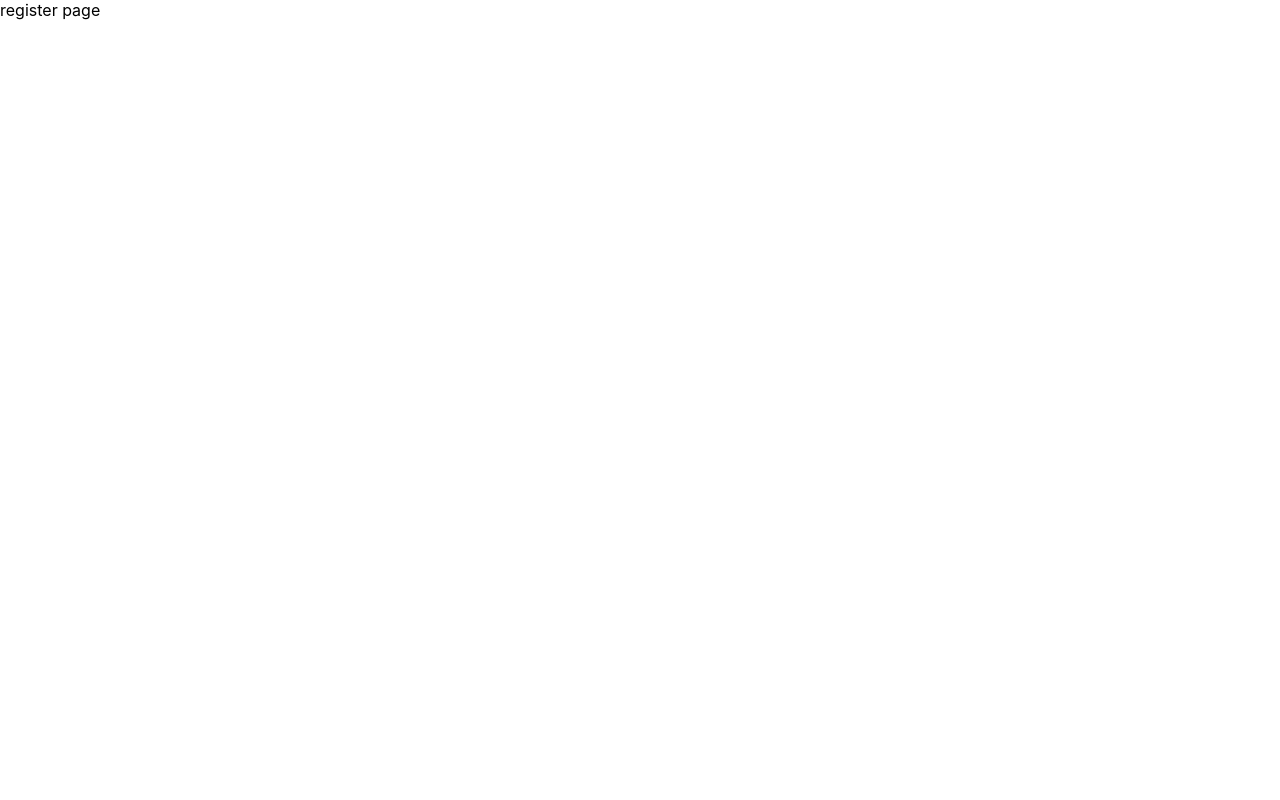
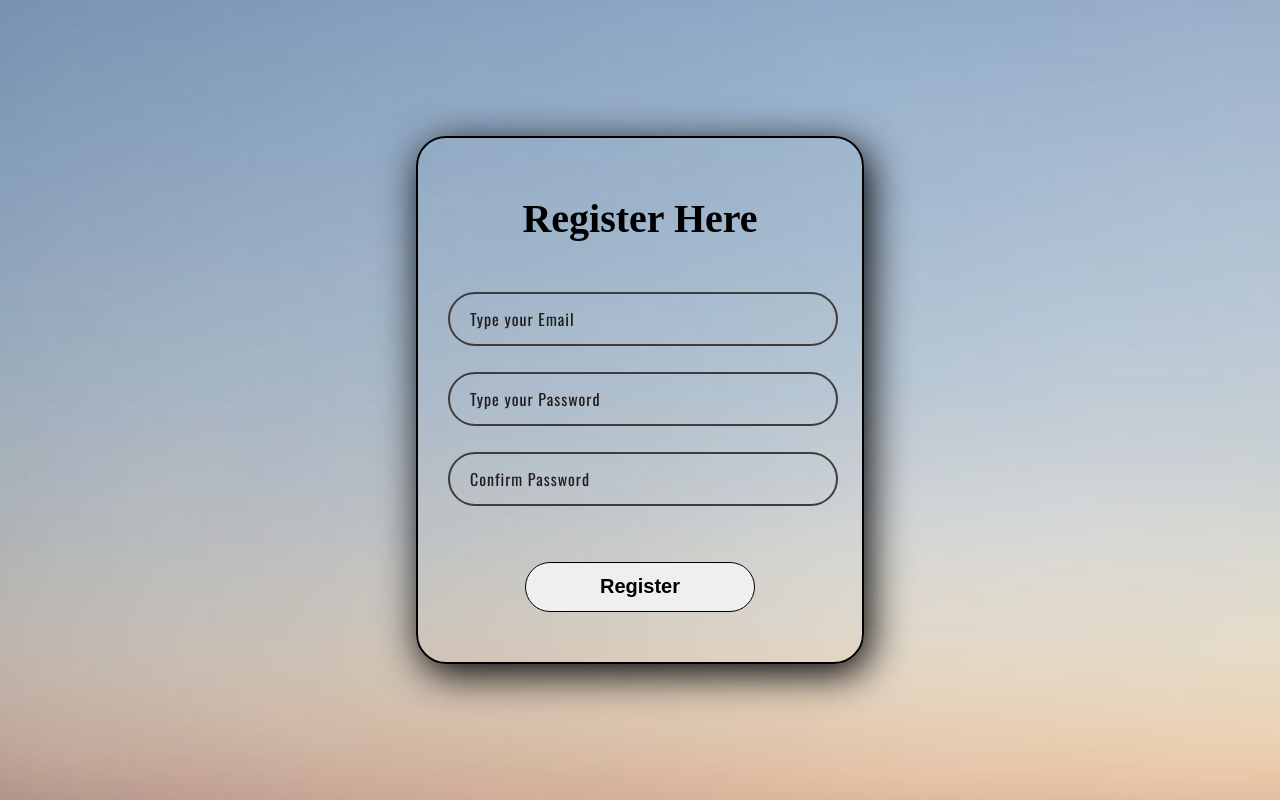
Before and after one commit to NagendraVarma1/lmt-project, a React (Create React App) app: page /register in a window 1280 px wide. Built offline with nearby package versions, Linux system fonts and the light colour scheme.

Commit message:
Register page added and small changes in login page

```diff
--- a/src/App.js
+++ b/src/App.js
@@ -1,6 +1,7 @@
 import { createBrowserRouter, RouterProvider } from "react-router-dom";
 import RootLayout from "./Components/RootLayout/RootLayout";
 import Register from "./Components/Register/Register";
+import Home from "./Components/Home/Home";
 
 const { default: Login } = require("./Components/Login/Login")
 
@@ -11,7 +12,8 @@ const App = () => {
       element: <RootLayout />,
       children: [
         {path: '/', element: <Login />},
-        {path: '/register', element: <Register />}
+        {path: '/register', element: <Register />},
+        {path: '/home', element: <Home />}
       ]
     }
   ])
--- /dev/null
+++ b/src/Components/Home/Home.js
@@ -0,0 +1,7 @@
+const Home = () => {
+    return (
+        <div>This is the Home page</div>
+    )
+}
+
+export default Home;
--- a/src/Components/Login/Login.js
+++ b/src/Components/Login/Login.js
@@ -1,34 +1,37 @@
-import { useState } from 'react';
-import classes from './Login.module.css'
-import { useNavigate } from 'react-router-dom';
+import { useState } from "react";
+import classes from "./Login.module.css";
+import { useNavigate } from "react-router-dom";
 import { IoEye } from "react-icons/io5";
 
 const Login = () => {
-  const [email, setEmail] = useState('');
-  const [password, setPassword] = useState('');
-  const [showPassword, setShowPassword] = useState(false)
+  const [email, setEmail] = useState("");
+  const [password, setPassword] = useState("");
+  const [showPassword, setShowPassword] = useState(false);
+  const [error, setError] = useState("");
 
-  const navigate = useNavigate()
-
-  const validateEmail = (email) => {
-    const characters = /\S+@\S+\.\S+/;
-    return characters.test(email)
-  }
+  const navigate = useNavigate();
 
   const showPasswordHandler = () => {
     setShowPassword((prevState) => {
-      return !prevState
-    })
-  }
+      return !prevState;
+    });
+  };
 
   const formHandler = (event) => {
     event.preventDefault();
 
-    if(validateEmail(email)){
-      navigate('/register')
+    if (password.length < 6) {
+      setError("Password must contain atleast 6 characters");
+      setPassword("");
     }
-  }
-  console.log(email)
+    else {
+      setEmail("");
+      setPassword("");
+
+      navigate("/register");
+    }
+  };
+  console.log(email);
   return (
     <div className={classes.mainDiv}>
       <div className={classes.wrapper}>
@@ -47,7 +50,7 @@ const Login = () => {
           </div>
           <div className={classes.inputBox}>
             <input
-              type={showPassword ? 'text' : 'password'}
+              type={showPassword ? "text" : "password"}
               name="password"
               id="password"
               placeholder="Type your Password"
@@ -55,10 +58,11 @@ const Login = () => {
               onChange={(e) => setPassword(e.target.value)}
               required
             />
-            <IoEye className={classes.icon} onClick={showPasswordHandler}/>
+            <IoEye className={classes.icon} onClick={showPasswordHandler} />
+            {error && <p>{error}</p>}
           </div>
           <div className={classes.btn}>
-            <button type='submit'>Login</button>
+            <button type="submit">Login</button>
           </div>
         </form>
       </div>
--- a/src/Components/Login/Login.module.css
+++ b/src/Components/Login/Login.module.css
@@ -6,9 +6,6 @@
     display: flex;
     justify-content: center;
     align-items: center;
-    background-image: url('/src/Assests/mainBackground.jpg');
-    background-repeat: no-repeat;
-    background-size: cover;
 }
 
 .wrapper{
@@ -61,6 +58,12 @@
     color: rgb(31, 29, 29);
 }
 
+.inputBox p{
+    color: red;
+    padding: 0;
+    margin: 0 20px;
+}
+
 .btn{
     width: 60%;
     margin-left: 20%;
--- a/src/Components/Register/Register.js
+++ b/src/Components/Register/Register.js
@@ -1,11 +1,86 @@
-import classes from './Register.module.css'
+import { useState } from "react";
+import classes from "./Register.module.css";
+import { useNavigate } from "react-router-dom";
 
 const Register = () => {
-    return (
-        <div className={classes.mainDiv}>
-            register page
-        </div>
-    )
-}
+    const [email, setEmail] = useState('')
+    const [password, setPassword] = useState('');
+    const [confirmPassword, setConfirmPassword] = useState('')
+    const [error, setError] = useState('')
+
+    const navigate = useNavigate()
+
+    const formSubmitHandler = (event) => {
+        event.preventDefault();
+
+        if(password.length < 6){
+            setError('Password must contain atleast 6 characters')
+            setPassword('');
+            setConfirmPassword('')
+        }
+        else if(password !== confirmPassword){
+            setPassword('');
+            setConfirmPassword('')
+            setError('Password Doesnt Match.')
+        }
+        else{
+            setError('')
+            setEmail('')
+            setPassword('');
+            setConfirmPassword('')
+
+            navigate('/home')
+        }
+    }
+
+
+  return (
+    <div className={classes.mainDiv}>
+      <div className={classes.wrapper}>
+        <form onSubmit={formSubmitHandler}>
+          <h1>Register Here</h1>
+          <div className={classes.inputBox}>
+            <input
+              type="email"
+              name="email"
+              id="email"
+              placeholder="Type your Email"
+              value={email}
+              onChange={(e) => setEmail(e.target.value)}
+              required
+            />
+          </div>
+          <div className={classes.inputBox}>
+            <input
+              type="password"
+              name="password"
+              id="password"
+              placeholder="Type your Password"
+              value={password}
+              onChange={(e) => setPassword(e.target.value)}
+              required
+            />
+          </div>
+          <div className={classes.inputBox}>
+            <input
+              type="password"
+              name="confirmPassword"
+              id="confirmPassword"
+              placeholder="Confirm Password"
+              value={confirmPassword}
+              onChange={(e) => setConfirmPassword(e.target.value)}
+              required
+            />
+            {error && <p>{error}</p>}
+          </div>
+
+          <div className={classes.btn}>
+            <button type="submit">Register</button>
+          </div>
+        </form>
+      </div>
+    </div>
+  );
+};
 
 export default Register;
--- a/src/Components/Register/Register.module.css
+++ b/src/Components/Register/Register.module.css
@@ -0,0 +1,91 @@
+@import url('https://fonts.googleapis.com/css2?family=Inter:ital,opsz,wght@0,14..32,100..900;1,14..32,100..900&family=Oswald:wght@200..700&display=swap');
+
+.mainDiv{
+    width: 100%;
+    height: 100vh;
+    display: flex;
+    justify-content: center;
+    align-items: center;
+}
+
+.wrapper{
+    width: 30%;
+    padding: 30px;
+    border-radius:  30px;
+    border:  2px solid black;
+    box-shadow: 5px 10px 40px;
+}
+
+.wrapper h1{
+    text-align: center;
+    font-size: 40px;
+    font-weight: 600;
+    font-family: 'Times New Roman', Times, serif;
+    margin-bottom: 50px;
+}
+
+.wrapper .inputBox{
+    width: 100%;
+    height: 50px;
+    margin: 30px 0;
+    position: relative;
+}
+
+.inputBox input{
+    width: 90%;
+    height: 100%;
+    background: transparent;
+    border-radius: 40px;
+    border: 2px solid rgb(63, 60, 60);
+    padding: 0 20px;
+    font-size: 16px;
+    font-family: "Oswald", sans-serif;
+    letter-spacing: 1px;
+
+}
+
+.inputBox .icon{
+    position: absolute;
+    left: 90%;
+    top: 50%;
+    transform: translateY(-50%);
+    cursor: pointer;
+    width: 20px;
+    height: 20px;
+}
+
+.inputBox input::placeholder{
+    color: rgb(31, 29, 29);
+}
+
+.inputBox p{
+    color: red;
+    padding: 0;
+    margin: 0 20px;
+}
+
+.btn{
+    width: 60%;
+    margin-left: 20%;
+    height: 50px;
+    display: flex;
+    align-items: center;
+    justify-content: center;
+    margin-bottom: 20px ;
+    margin-top: 60px;
+}
+
+.btn button{
+    font-size: 20px;
+    font-weight: 600;
+    width: 100%;
+    height: 100%;
+    border: 1px solid black;
+    border-radius: 40px;
+}
+
+.btn button:hover{
+    color: white;
+    background-color: black;
+    border: 1px solid white;
+}
--- a/src/index.css
+++ b/src/index.css
@@ -5,6 +5,9 @@ body {
     sans-serif;
   -webkit-font-smoothing: antialiased;
   -moz-osx-font-smoothing: grayscale;
+  background-image: url('../src/Assests/mainBackground.jpg');
+  background-repeat: no-repeat;
+  background-size: cover;
 }
 
 code {
```
